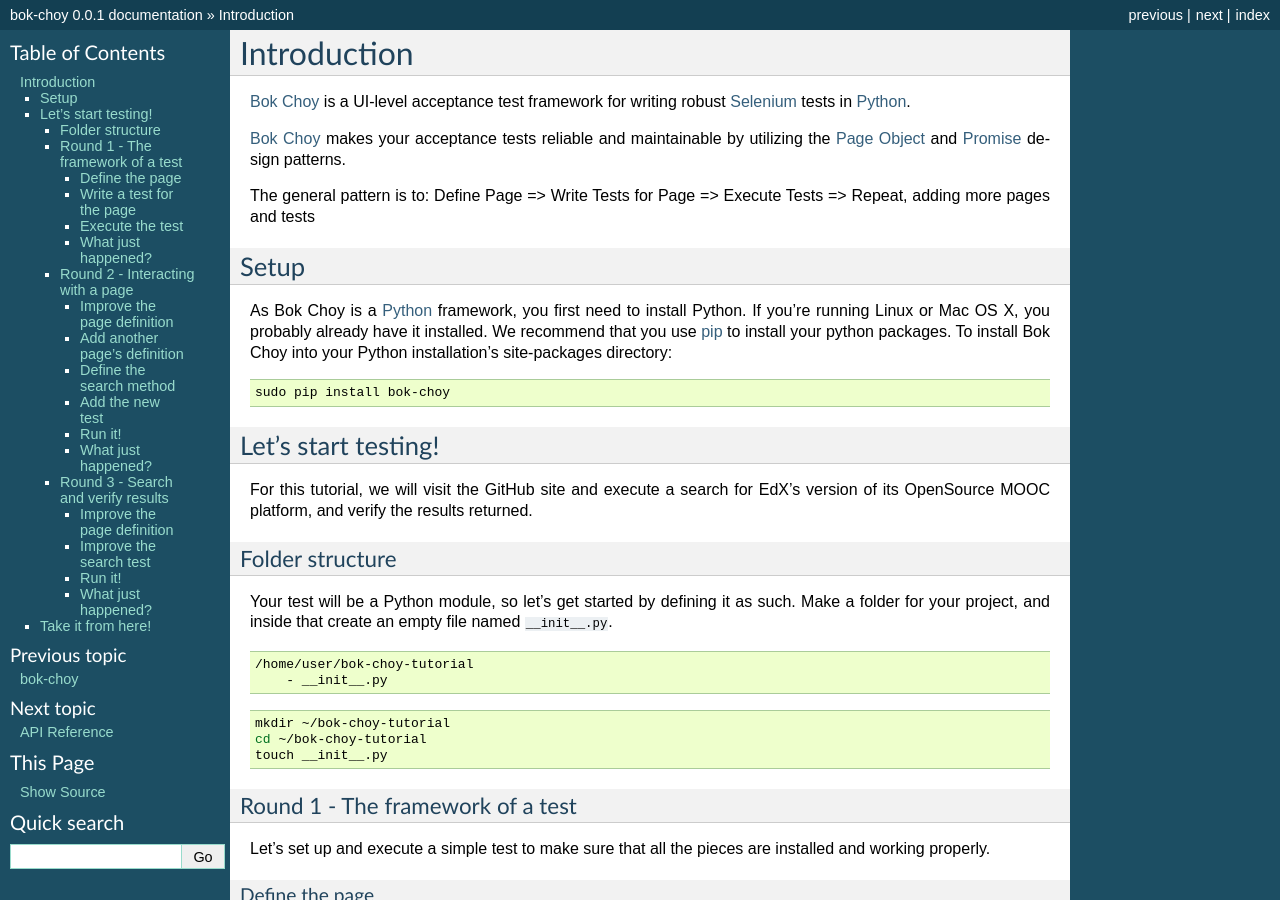
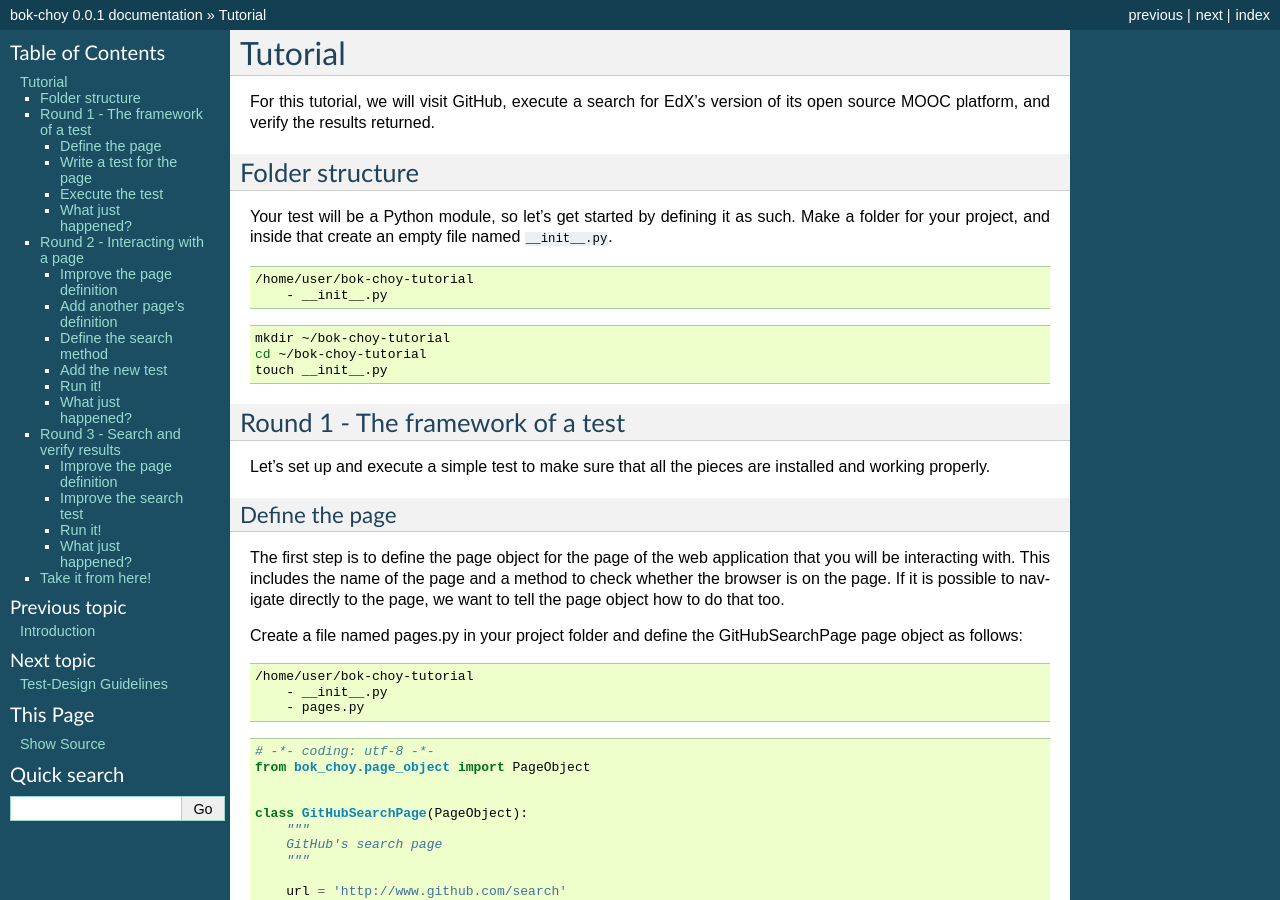
Before and after one commit to openedx-unsupported/bok-choy, a Sphinx documentation site: the page built from docs/tutorial.rst, in a window 1280 px wide and 900 px high. Built offline with Sphinx 7.4.7, drawn with Linux system fonts in a browser that asks for light colours.

Commit message:
Added docs for test-writing guidelines.

```diff
--- a/docs/index.rst
+++ b/docs/index.rst
@@ -3,12 +3,12 @@
 
 UI-level acceptance test framework.
 
-Contents:
-
 .. toctree::
    :maxdepth: 2
 
+   intro
    tutorial
+   guidelines
    api_reference
 
 
--- a/docs/tutorial.rst
+++ b/docs/tutorial.rst
@@ -1,38 +1,9 @@
-############
-Introduction
-############
-
-`Bok Choy`_ is a UI-level acceptance test framework for writing robust Selenium_ tests in Python_.
-
-`Bok Choy`_ makes your acceptance tests reliable and maintainable by utilizing the
-`Page Object <https://code.google.com/p/selenium/wiki/PageObjects>`_ and
-`Promise <http://www.quora.com/JavaScript/What-is-the-promise-pattern>`_
-design patterns.
-
-The general pattern is to:
-Define Page => Write Tests for Page => Execute Tests => Repeat, adding more pages and tests
-
-
-*****
-Setup
-*****
-
-As Bok Choy is a Python_ framework, you first need to install Python.
-If you’re running Linux or Mac OS X, you probably already have it installed.
-We recommend that you use `pip <http://www.pip-installer.org/>`_ to install your python
-packages. To install Bok Choy into your Python installation’s site-packages directory:
-
-.. code-block:: bash
-
-   sudo pip install bok-choy
-
-
 ********************
-Let's start testing!
+Tutorial
 ********************
 
-For this tutorial, we will visit the GitHub site and execute a search for EdX's version of
-its OpenSource MOOC platform, and verify the results returned.
+For this tutorial, we will visit GitHub, execute a search for EdX's version of
+its open source MOOC platform, and verify the results returned.
 
 
 Folder structure
@@ -305,9 +276,8 @@
 first result returned.
 
 
-******************
 Take it from here!
-******************
+==================
 
 This tutorial should have gotten you going with defining page objects for a web application
 and how to start to write tests against the app. Now it's up to you to take it from here and
```
Also changed, not shown: docs/guidelines.rst (added, +189 -0 lines), docs/intro.rst (added, +17 -0 lines).
